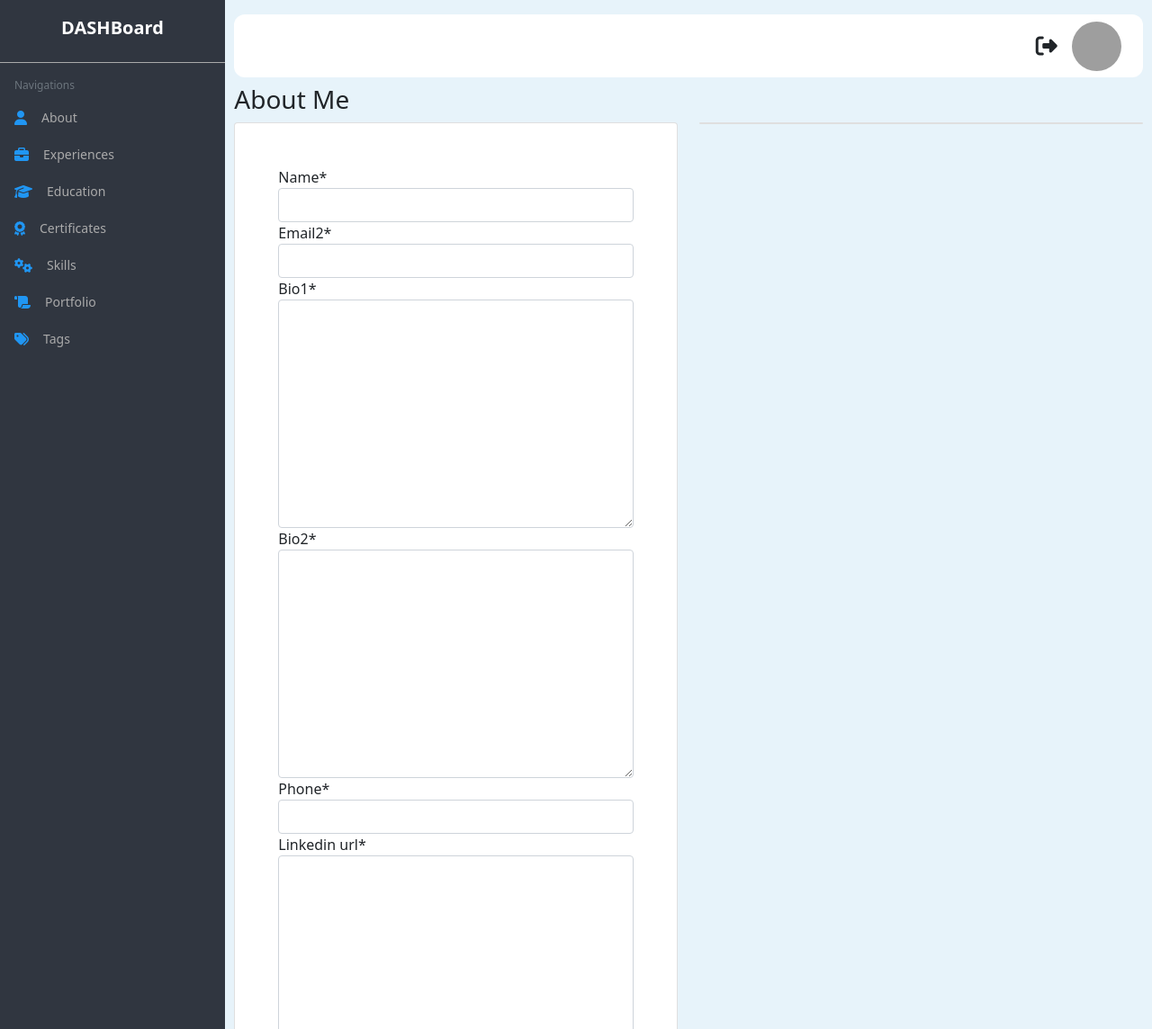
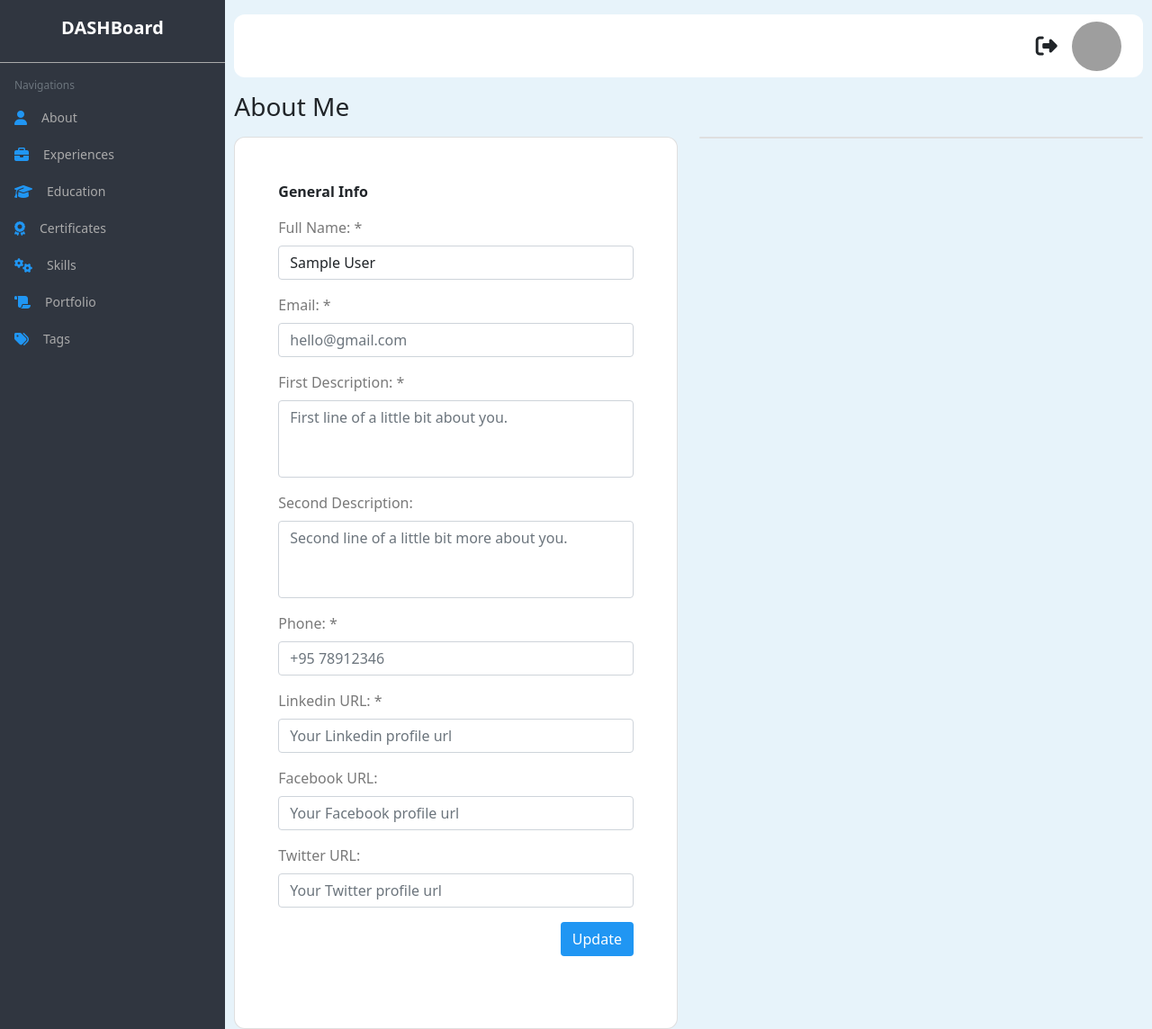
Before and after one commit to wilfredchen/personal-website-template-backend, a Django app: page / in a window 1280 px wide. Shown: the whole page at 90% size. Run offline with Django 3.2, Linux system fonts and the light colour scheme; the visitor is signed in with stand-in values (Sample User, id 1); style sheets or scripts are compiled from the project's sources; some libraries are stand-ins or nearby versions; grey boxes are pictures that could not be loaded.

Commit message:
home page bootstrap form, form validation, update

```diff
--- a/dashboard/forms.py
+++ b/dashboard/forms.py
@@ -1,8 +1,60 @@
 from django.forms import ModelForm
+from django import forms
 from .models import User
 from django.contrib.auth.forms import UserCreationForm
+from django.core.exceptions import ValidationError
 
-class UserEditForm(UserCreationForm):
+class UserEditForm(forms.Form, ModelForm):
+  name = forms.CharField(
+    widget = forms.TextInput(attrs={'placeholder': 'Yoshida'}),
+    label = "Full Name",
+    required = True
+  )
+  email2 = forms.EmailField(
+    widget = forms.TextInput(attrs={'placeholder': 'hello@gmail.com'}),
+    label = "Email",
+    required = True
+  )
+  bio1 = forms.CharField(
+    widget = forms.Textarea(attrs={'rows': 3, 'style': 'resize:none', 'placeholder': 'First line of a little bit about you.'}),
+    label = "First Description",
+    required = True
+  )
+  bio2 = forms.CharField(
+    widget = forms.Textarea(attrs={'rows': 3, 'style': 'resize:none', 'placeholder': 'Second line of a little bit more about you.'}),
+    label = "Second Description",
+    required = False
+  )
+  phone = forms.CharField(
+    widget = forms.TimeInput(attrs={'placeholder': '+95 78912346'}),
+    label = "Phone",
+    required = True
+  )
+  linkedin_url = forms.CharField(
+    widget = forms.TextInput(attrs={'placeholder': 'Your Linkedin profile url'}),
+    label = "Linkedin URL",
+    required = True
+  )
+  facebook_url = forms.CharField(
+    widget = forms.TextInput(attrs={'placeholder': 'Your Facebook profile url'}),
+    label = "Facebook URL",
+    required = False
+  )
+  twitter_url = forms.CharField(
+    widget = forms.TextInput(attrs={'placeholder': 'Your Twitter profile url'}),
+    label = "Twitter URL",
+    required = False
+  )
+
   class Meta:
     model = User
     fields = ['name', 'email2', 'bio1', 'bio2', 'phone', 'linkedin_url', 'facebook_url', 'twitter_url']
+
+
+  def clean(self):
+    cleaned_data = super(UserEditForm, self).clean()
+    # name = cleaned_data.get("name")
+    # email = cleaned_data.get("email")
+    # if len(name) > 250:
+    #   self.add_error('name', "Why your name so long")
+    return cleaned_data
--- a/dashboard/models.py
+++ b/dashboard/models.py
@@ -10,7 +10,7 @@ class User(AbstractUser):
   bio1 = models.TextField(null=True)
   bio2 = models.TextField(null=True)
   profile_photo = models.ImageField(null=True)
-  phone = models.IntegerField(null=True)
+  phone = models.CharField(max_length=200, null=True)
   linkedin_url = models.TextField(null=True)
   facebook_url = models.TextField(null=True)
   twitter_url = models.TextField(null=True)
--- a/dashboard/static/styles/main.scss
+++ b/dashboard/static/styles/main.scss
@@ -107,7 +107,7 @@ $font-red: #d34e56;
 }
 
 .border-rounded {
-  border-radius: 12px;
+  border-radius: 12px !important;
 }
 
 /*============================*/
--- a/dashboard/templates/dashboard/index.html
+++ b/dashboard/templates/dashboard/index.html
@@ -1,18 +1,34 @@
 {% extends 'main.html' %}
-{% load crispy_forms_tags %}
-
+{% load widget_tweaks %}
 {% block content %}
-<h3>About Me</h3>
+<h3 class="pt-2 pb-2">About Me</h3>
 <div class="row">
   <div class="col col-12 col-lg-6">
-    <div class="card p-5">
-      {% for field in userEditForm%}
-      <div class="control-group">
-
-        {{ field|as_crispy_field }}
-
-      </div>
-      {% endfor %}
+    <div class="card p-5 border-rounded">
+      <p class="fs-6 fw-bold">General Info</p>
+      <form action="" method="POST" novalidate>
+        {% csrf_token %}
+        {% for field in userEditForm %}
+        <div class="mb-3">
+          <label for="email" class="form-label font-dark-gray"> {{ field.label_tag }} {% if field.field.required %} *
+            {% endif %}
+          </label>
+          {% if field.errors %}
+          {% render_field field class="form-control is-invalid" %}
+          {% for error in field.errors %}
+          <div class="invalid-feedback">
+            {{ error }}
+          </div>
+          {% endfor %}
+          {% else %}
+          {% render_field field class="form-control" %}
+          {% endif %}
+        </div>
+        {% endfor %}
+        <div class="text-end">
+          <input type="submit" name="update_user_info" value="Update" class="btn primary-button mb-3" />
+        </div>
+      </form>
     </div>
   </div>
   <div class=" col col-12 col-lg-6">
--- a/dashboard/views.py
+++ b/dashboard/views.py
@@ -25,6 +25,16 @@ def loginPage(request):
 
 @login_required(login_url = 'login')
 def homePage(request):
-  userEditForm = UserEditForm()
+  user = request.user
+  print(user)
+  userEditForm = UserEditForm(instance=user)
+
+  if request.method == 'POST':
+    if "update_user_info" in request.POST:
+      userEditForm = UserEditForm(request.POST, instance=user)
+      if userEditForm.is_valid():
+        userEditForm.save()
+        return redirect('home')
+
   context = {'userEditForm': userEditForm}
   return render(request, 'dashboard/index.html', context)
--- a/personalsite_admin/settings.py
+++ b/personalsite_admin/settings.py
@@ -39,7 +39,7 @@ INSTALLED_APPS = [
     'django.contrib.staticfiles',
 
     'sass_processor',
-    'crispy_forms',
+    'widget_tweaks',
     'dashboard.apps.DashboardConfig',
 ]
 
--- a/static/styles/main.css
+++ b/static/styles/main.css
@@ -39,7 +39,7 @@
   font-size: 12px; }
 
 .border-rounded {
-  border-radius: 12px; }
+  border-radius: 12px !important; }
 
 /*============================*/
 /*=======Content Start========*/
@@ -154,7 +154,4 @@ body {
     left: 50%;
     transform: translate(-50%, -50%); }
 
-.card {
-  border-radius: 12 !important; }
-
 /*# sourceMappingURL=main.css.map */
```
Also changed, not shown: dashboard/migrations/0002_alter_user_phone.py (added), readme.txt, 1 other file.
